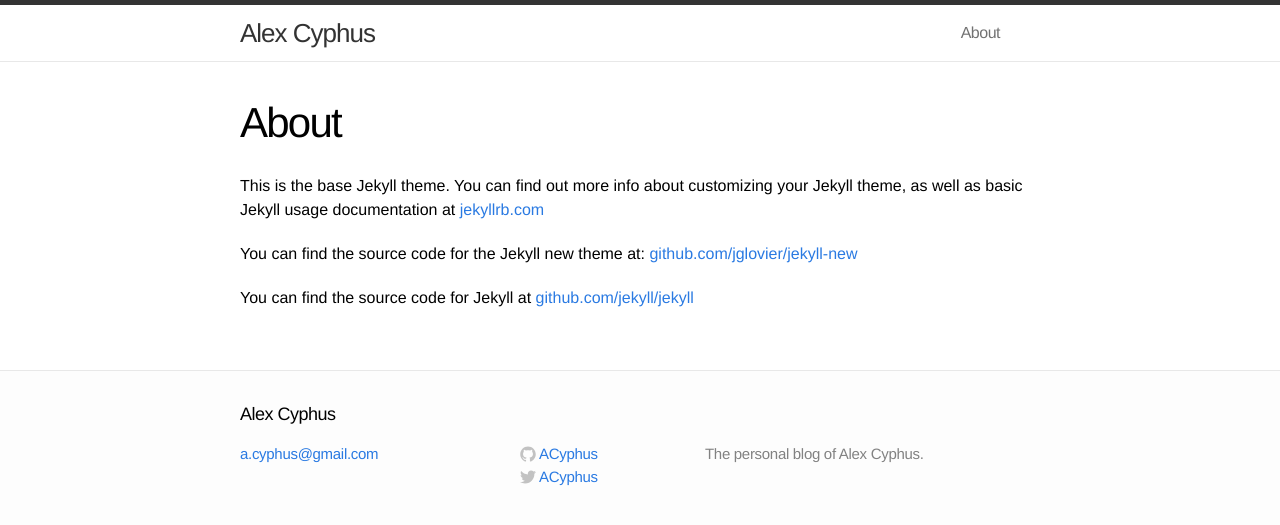
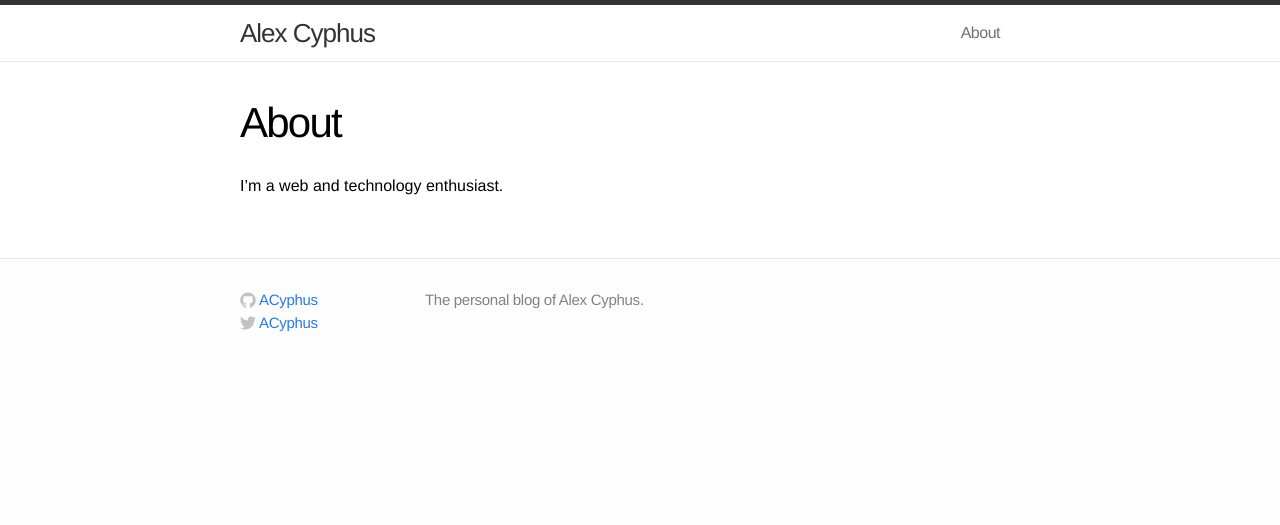
Before and after one commit to ACyphus/acyphus.github.io, a Jekyll site: the page built from about.md, in a window 1280 px wide. Shown: the top 525 px of the page. Built offline with Jekyll 4.4.1, drawn with Linux system fonts in a browser that asks for light colours.

Commit message:
default layout and page clean up

```diff
--- a/_includes/footer.html
+++ b/_includes/footer.html
@@ -1,14 +1,6 @@
 <footer class="site-footer">
 
   <div class="wrap">
-
-    <h2 class="footer-heading">{{ site.title }}</h2>
-
-    <div class="footer-col-1 column">
-      <ul>
-        <li><a href="mailto:{{ site.email }}">{{ site.email }}</a></li>
-      </ul>
-    </div>
 
     <div class="footer-col-2 column">
       <ul>
--- a/about.md
+++ b/about.md
@@ -4,8 +4,4 @@ title: About
 permalink: /about/
 ---
 
-This is the base Jekyll theme. You can find out more info about customizing your Jekyll theme, as well as basic Jekyll usage documentation at [jekyllrb.com](http://jekyllrb.com/)
-
-You can find the source code for the Jekyll new theme at: [github.com/jglovier/jekyll-new](https://github.com/jglovier/jekyll-new)
-
-You can find the source code for Jekyll at [github.com/jekyll/jekyll](https://github.com/jekyll/jekyll)
+I'm a web and technology enthusiast.
```
